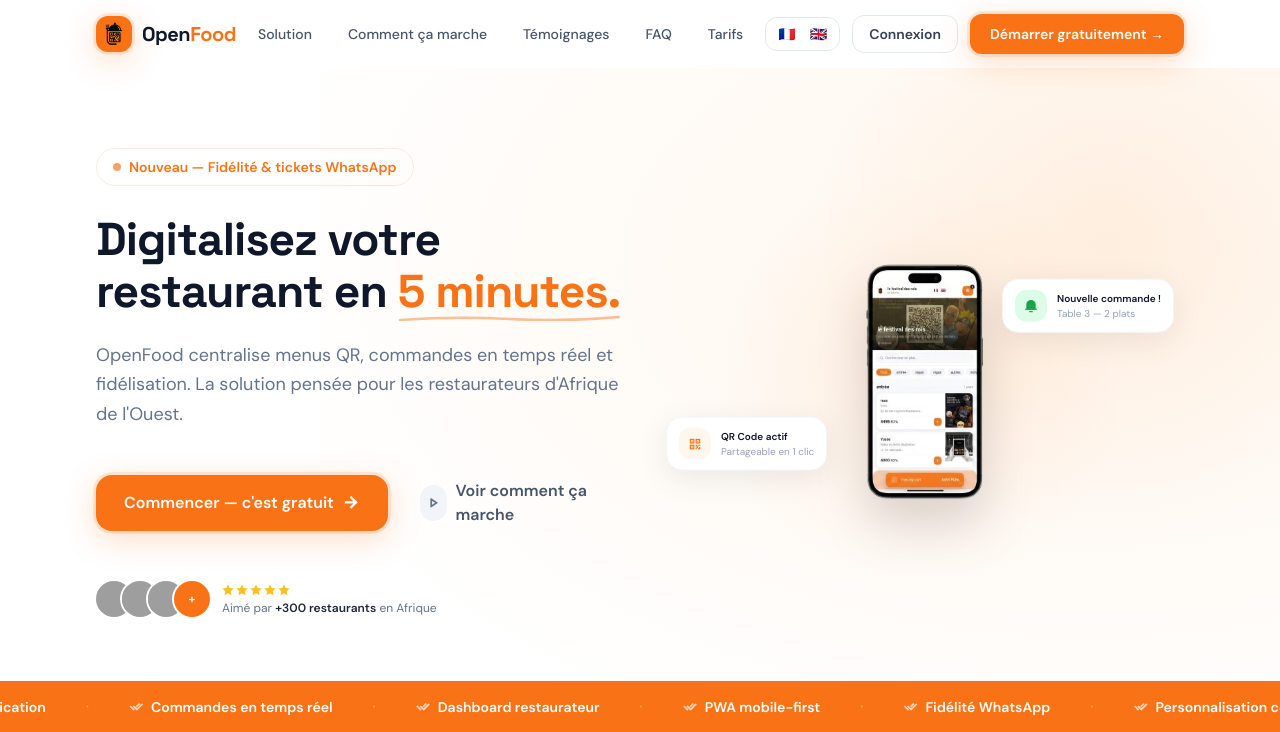
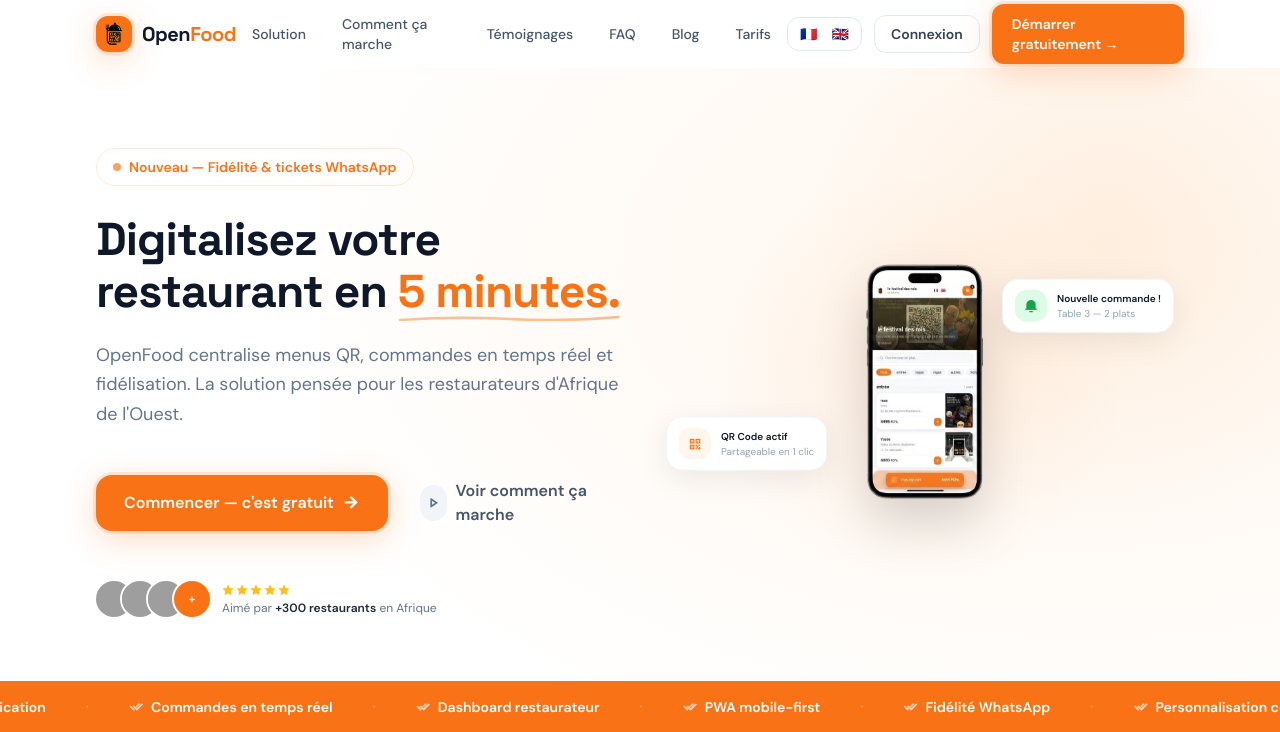
Before and after one commit to Asip90/openfood2.0, a Django app: page / in a window 1280 px wide. Shown: the top 732 px of the page. Run offline with Django 5.2, Linux system fonts and the light colour scheme; grey boxes are pictures that could not be loaded.

Commit message:
seo: add Blog link to main navigation (desktop and mobile)
Co-Authored-By: Claude Sonnet 4.6 <noreply@anthropic.com>

```diff
--- a/templates/home/header.html
+++ b/templates/home/header.html
@@ -21,6 +21,7 @@
       <a href="#how-it-works" class="px-4 py-2 text-sm font-medium text-slate-600 hover:text-primary rounded-lg hover:bg-primary/5 transition-all duration-200">Comment ça marche</a>
       <a href="#reviews" class="px-4 py-2 text-sm font-medium text-slate-600 hover:text-primary rounded-lg hover:bg-primary/5 transition-all duration-200">Témoignages</a>
       <a href="#faq" class="px-4 py-2 text-sm font-medium text-slate-600 hover:text-primary rounded-lg hover:bg-primary/5 transition-all duration-200">FAQ</a>
+      <a href="/blog/" class="px-4 py-2 text-sm font-medium text-slate-600 hover:text-primary rounded-lg hover:bg-primary/5 transition-all duration-200">Blog</a>
       <a href="{% url 'pricing' %}" class="px-4 py-2 text-sm font-medium text-slate-600 hover:text-primary rounded-lg hover:bg-primary/5 transition-all duration-200">Tarifs</a>
     </nav>
 
@@ -93,6 +94,9 @@
     <a href="#faq" @click="open=false" class="flex items-center gap-3 px-4 py-3 rounded-xl text-slate-700 hover:text-primary hover:bg-primary/5 text-sm font-medium transition-all">
       <i class="ri-question-line text-primary text-base"></i> FAQ
     </a>
+    <a href="/blog/" @click="open=false" class="flex items-center gap-3 px-4 py-3 rounded-xl text-slate-700 hover:text-primary hover:bg-primary/5 text-sm font-medium transition-all">
+      <i class="ri-article-line text-primary text-base"></i> Blog
+    </a>
     <div class="border-t border-slate-100 pt-4 mt-2 space-y-2">
       {% if user.is_authenticated %}
       <a href="{% url 'dashboard' %}" class="flex items-center justify-center gap-2 w-full px-4 py-3 rounded-xl border border-slate-200 text-slate-700 text-sm font-semibold hover:bg-slate-50 transition-all">
```
